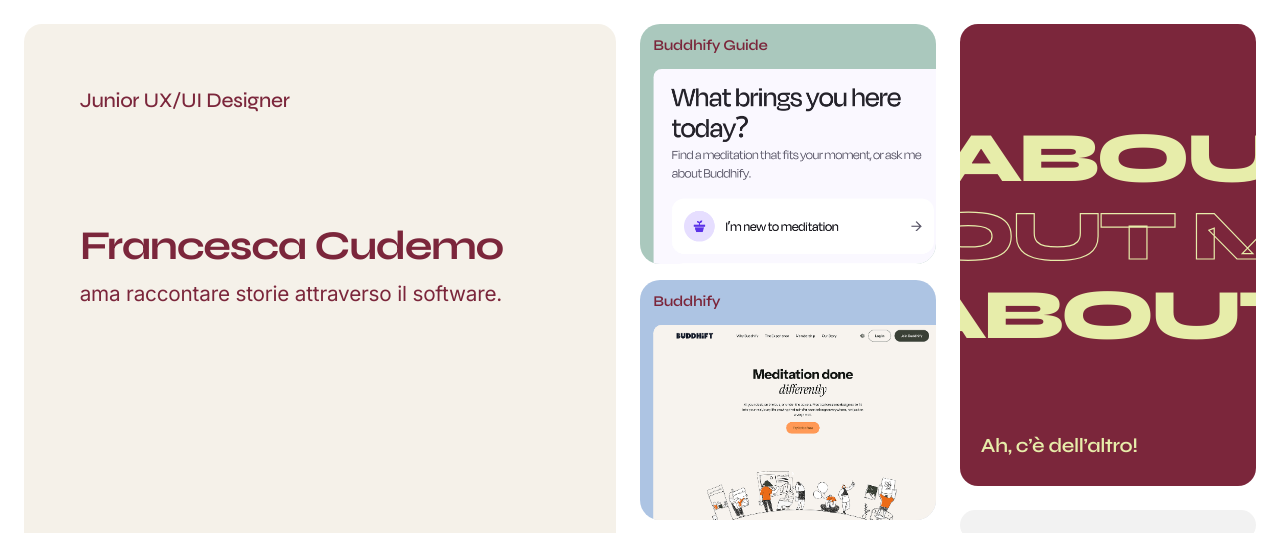
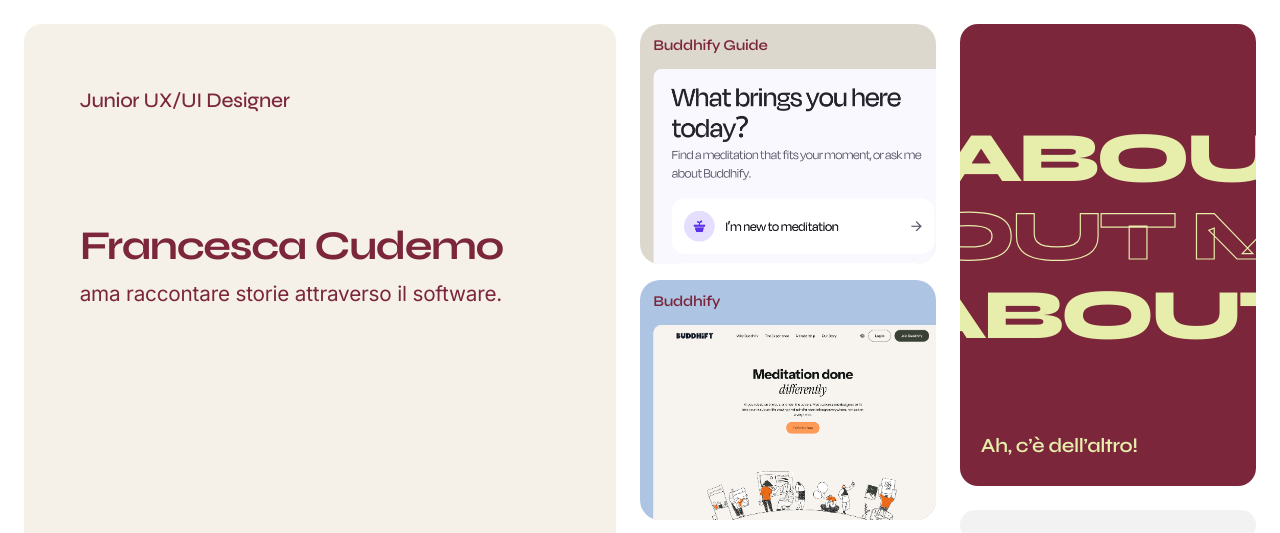
Before and after one commit to francescacudemo-tech/portfolio-html-css, a website: page index.html in a window 1280 px wide. Shown: the top 533 px of the page. Drawn offline with nearby package versions, Linux system fonts and the light colour scheme.

Commit message:
Update case study background colors

```diff
--- a/css/main.css
+++ b/css/main.css
@@ -2032,7 +2032,7 @@ textarea.form-control {
   transition: opacity 280ms ease, transform 450ms cubic-bezier(0.22, 1, 0.36, 1);
 }
 .offset--guide {
-  background-color: #aac8bd;
+  background-color: #ddd8ce;
 }
 .offset--web {
   background-color: #adc4e3;
```
